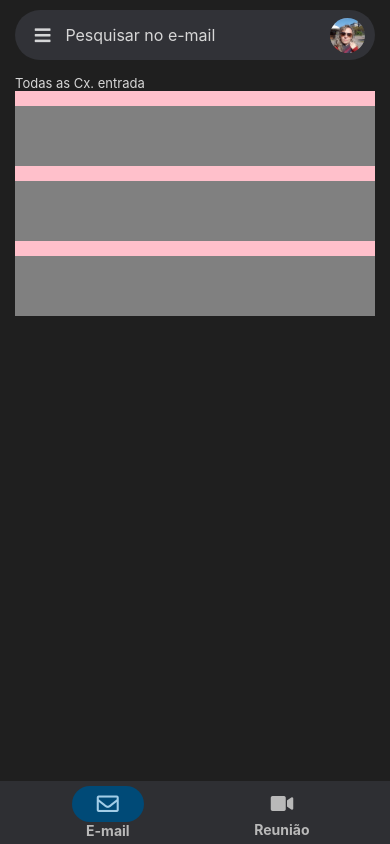
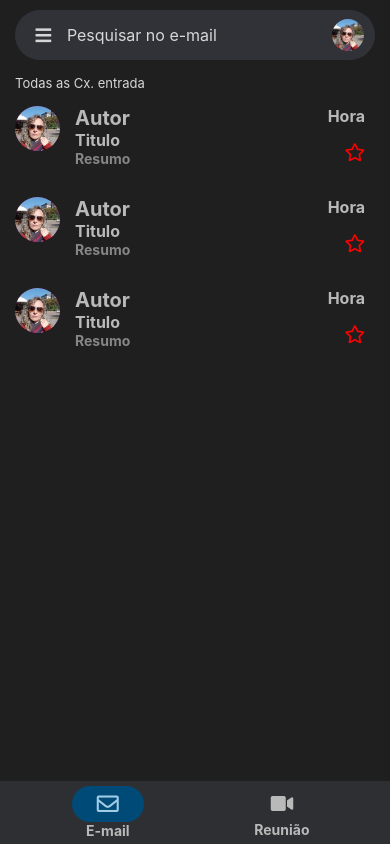
Before and after one commit to MichelleCordeiro/emailApp-reactNative, a React Native app: screen / in a window 390 px wide. Built offline with nearby package versions, Linux system fonts and the light colour scheme.

Commit message:
#02: add components

```diff
--- a/App.js
+++ b/App.js
@@ -1,45 +1,20 @@
 import React from 'react'
-import { Image, StyleSheet, Text, View } from 'react-native'
+import { StyleSheet, Image, Text, View } from 'react-native'
 import { StatusBar } from 'expo-status-bar'
 import Constants from 'expo-constants'
 import { FontAwesome5 } from '@expo/vector-icons'
+
+import Busca from './components/Busca'
+import Footer from './components/Footer'
+import CxEntrada from './components/CxEntrada'
 
 export default function App() {
   return (
     <View style={styles.container}>
       <StatusBar style="light" backgroundColor="#1f1f1f" />
-      <View style={styles.busca}>
-        <FontAwesome5 name="bars" size={18} color="#d5d6d7" />
-        <Text style={styles.textoBusca}>Pesquisar no e-mail</Text>
-        <Image
-          style={styles.userLogado}
-          source={require('./assets/images/userLogado.jpg')}
-        />
-      </View>
-      <View style={styles.cxEntrada}>
-        <Text style={styles.textoCxEntr}>Todas as Cx. entrada</Text>
-        <View style={styles.emails}>
-          <View style={styles.email}>
-            <Image style={styles.imgEmail} />
-          </View>
-          <View style={styles.email}>
-            <Image style={styles.imgEmail} />
-          </View>
-          <View style={styles.email}>
-            <Image style={styles.imgEmail} />
-          </View>
-        </View>
-      </View>
-      <View style={styles.footer}>
-        <View style={styles.footerColuna}>
-          <FontAwesome5 style={styles.footerIconL} name="envelope" size={22} />
-          <Text style={styles.textoFooter}>E-mail</Text>
-        </View>
-        <View style={styles.footerColuna}>
-          <FontAwesome5 style={styles.footerIconR} name="video" size={20} />
-          <Text style={styles.textoFooter}>Reunião</Text>
-        </View>
-      </View>
+      <Busca />
+      <CxEntrada />
+      <Footer />
     </View>
   )
 }
@@ -50,74 +25,6 @@ const styles = StyleSheet.create({
     backgroundColor: '#1f1f1f',
     color: 'white',
     marginTop: Constants.statusBarHeight
-  },
-  busca: {
-    flexDirection: 'row',
-    justifyContent: 'space-evenly',
-    alignItems: 'center',
-    height: 50,
-    marginTop: 10,
-    marginHorizontal: 15,
-    paddingLeft: 10,
-    backgroundColor: '#313237',
-    borderRadius: 25
-  },
-  textoBusca: {
-    fontSize: 16,
-    width: 260,
-    alignItems: 'flex-start',
-    textAlign: 'left',
-    paddingHorizontal: 5,
-    color: '#d7d7d7'
-  },
-  userLogado: {
-    height: 35,
-    width: 35,
-    borderRadius: 25
-  },
-  cxEntrada: {
-    flex: 1,
-    padding: 15
-  },
-  textoCxEntr: {
-    color: '#d7d7d7',
-    fontSize: 13
-  },
-  emails: {
-    backgroundColor: 'pink'
-  },
-  email: {
-    flexDirection: 'row',
-    height: 60,
-    marginTop: 15,
-    backgroundColor: 'gray'
-  },
-  footer: {
-    flexDirection: 'row',
-    justifyContent: 'space-evenly',
-    backgroundColor: '#2e2f33',
-    padding: 5
-  },
-  footerColuna: {
-    flexDirection: 'column'
-  },
-  footerIconL: {
-    color: '#a2cde7',
-    marginHorizontal: 35,
-    paddingVertical: 6,
-    paddingHorizontal: 25,
-    borderRadius: 25,
-    backgroundColor: '#004a77'
-  },
-  footerIconR: {
-    color: '#b9b9b9',
-    marginHorizontal: 60,
-    paddingVertical: 6
-  },
-  textoFooter: {
-    textAlign: 'center',
-    color: '#b9b9b9',
-    fontWeight: 'bold'
   }
 })
 
--- /dev/null
+++ b/components/Busca.js
@@ -0,0 +1,40 @@
+import React from 'react'
+import { StyleSheet, Image, Text, View } from 'react-native'
+import { FontAwesome5 } from '@expo/vector-icons'
+
+export default function Busca() {
+  return (
+    <View style={styles.busca}>
+      <FontAwesome5 name="bars" size={18} color="#d5d6d7" />
+      <Text style={styles.textoBusca}>Pesquisar no e-mail</Text>
+      <Image style={styles.userLogado} source={require('../assets/images/userLogado.jpg')} />
+    </View>
+  )
+}
+
+const styles = StyleSheet.create({
+  busca: {
+    flexDirection: 'row',
+    justifyContent: 'space-evenly',
+    alignItems: 'center',
+    height: 50,
+    marginTop: 10,
+    marginHorizontal: 15,
+    paddingLeft: 10,
+    backgroundColor: '#313237',
+    borderRadius: 25
+  },
+  textoBusca: {
+    fontSize: 16,
+    width: 260,
+    alignItems: 'flex-start',
+    textAlign: 'left',
+    paddingHorizontal: 5,
+    color: '#d7d7d7'
+  },
+  userLogado: {
+    height: 32,
+    width: 32,
+    borderRadius: 25
+  }
+})
--- /dev/null
+++ b/components/CxEntrada.js
@@ -0,0 +1,103 @@
+import React from 'react'
+import { StyleSheet, Image, Text, View } from 'react-native'
+import { FontAwesome5 } from '@expo/vector-icons'
+
+export default function CxEntrada() {
+  return (
+    <View style={styles.cxEntrada}>
+      <Text style={styles.textoCxEntr}>Todas as Cx. entrada</Text>
+      <View style={styles.emails}>
+        <Image style={styles.imgEmail} source={require('../assets/images/userLogado.jpg')} />
+        <View style={styles.email}>
+          <Text style={styles.autor}>Autor</Text>
+          <Text style={styles.titulo}>Titulo</Text>
+          <Text style={styles.resumo}>Resumo</Text>
+        </View>
+        <View style={styles.horaStar}>
+          <Text style={styles.hora}>Hora</Text>
+          <FontAwesome5 name="star" size={18} color="red" />
+        </View>
+      </View>
+      <View style={styles.emails}>
+        <Image style={styles.imgEmail} source={require('../assets/images/userLogado.jpg')} />
+        <View style={styles.email}>
+          <Text style={styles.autor}>Autor</Text>
+          <Text style={styles.titulo}>Titulo</Text>
+          <Text style={styles.resumo}>Resumo</Text>
+        </View>
+        <View style={styles.horaStar}>
+          <Text style={styles.hora}>Hora</Text>
+          <FontAwesome5 name="star" size={18} color="red" />
+        </View>
+      </View>
+      <View style={styles.emails}>
+        <Image style={styles.imgEmail} source={require('../assets/images/userLogado.jpg')} />
+        <View style={styles.email}>
+          <Text style={styles.autor}>Autor</Text>
+          <Text style={styles.titulo}>Titulo</Text>
+          <Text style={styles.resumo}>Resumo</Text>
+        </View>
+        <View style={styles.horaStar}>
+          <Text style={styles.hora}>Hora</Text>
+          <FontAwesome5 name="star" size={18} color="red" />
+        </View>
+      </View>
+    </View>
+  )
+}
+
+const styles = StyleSheet.create({
+  cxEntrada: {
+    flex: 1,
+    margin: 15
+  },
+  textoCxEntr: {
+    color: '#d7d7d7',
+    fontSize: 13
+  },
+  emails: {
+    flexDirection: 'row',
+    justifyContent: 'space-between'
+  },
+  imgEmail: {
+    height: 45,
+    width: 45,
+    borderRadius: 25,
+    marginTop: 15,
+    marginRight: 15,
+    backgroundColor: 'purple'
+  },
+  email: {
+    width: 250,
+    marginTop: 15,
+    marginBottom: 15
+  },
+  autor: {
+    color: '#b9b9b9',
+    fontSize: 20,
+    fontWeight: 'bold'
+  },
+  titulo: {
+    color: '#b9b9b9',
+    fontSize: 16,
+    fontWeight: 'bold'
+  },
+  resumo: {
+    color: '#868686',
+    fontSize: 14,
+    fontWeight: 'bold'
+  },
+  horaStar: {
+    width: 50,
+    marginTop: 15,
+    marginBottom: 20,
+    justifyContent: 'space-between',
+    alignItems: 'flex-end',
+    paddingRight: 10
+  },
+  hora: {
+    color: '#b9b9b9',
+    fontSize: 16,
+    fontWeight: 'bold'
+  }
+})
--- /dev/null
+++ b/components/Footer.js
@@ -0,0 +1,48 @@
+import React from 'react'
+import { StyleSheet, Text, View } from 'react-native'
+import { FontAwesome5 } from '@expo/vector-icons'
+
+export default function Footer() {
+  return (
+    <View style={styles.footer}>
+      <View style={styles.footerColuna}>
+        <FontAwesome5 style={styles.footerIconL} name="envelope" size={22} />
+        <Text style={styles.textoFooter}>E-mail</Text>
+      </View>
+      <View style={styles.footerColuna}>
+        <FontAwesome5 style={styles.footerIconR} name="video" size={20} />
+        <Text style={styles.textoFooter}>Reunião</Text>
+      </View>
+    </View>
+  )
+}
+
+const styles = StyleSheet.create({
+  footer: {
+    flexDirection: 'row',
+    justifyContent: 'space-evenly',
+    backgroundColor: '#2e2f33',
+    padding: 5
+  },
+  footerColuna: {
+    flexDirection: 'column'
+  },
+  footerIconL: {
+    color: '#a2cde7',
+    marginHorizontal: 35,
+    paddingVertical: 6,
+    paddingHorizontal: 25,
+    borderRadius: 25,
+    backgroundColor: '#004a77'
+  },
+  footerIconR: {
+    color: '#b9b9b9',
+    marginHorizontal: 60,
+    paddingVertical: 6
+  },
+  textoFooter: {
+    textAlign: 'center',
+    color: '#b9b9b9',
+    fontWeight: 'bold'
+  }
+})
```
